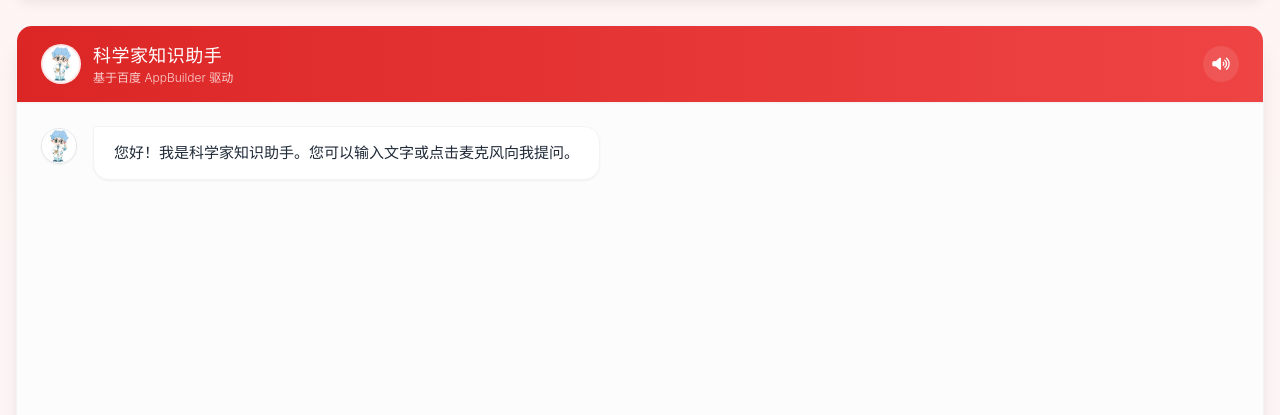
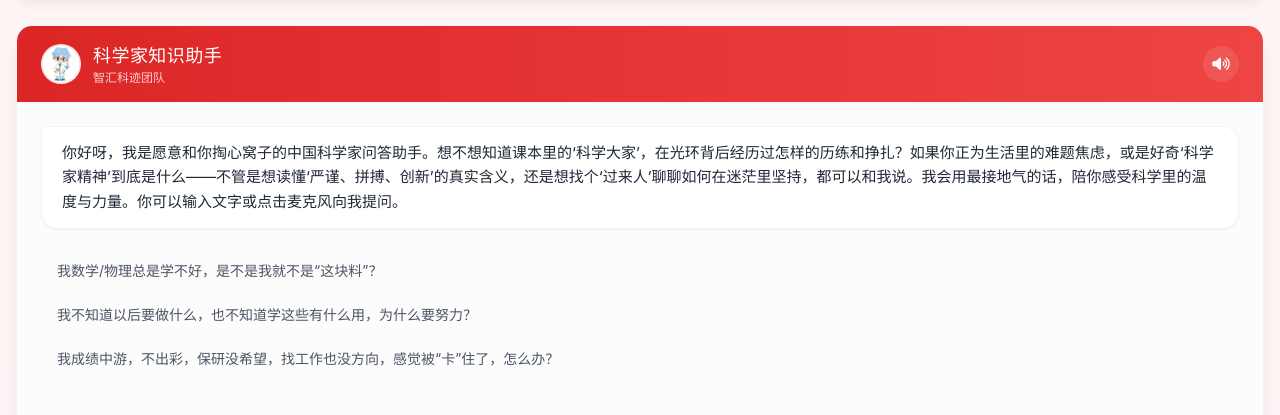
Before and after one commit to moon584/Scientists, a React (Vite) app: page / in a window 1280 px wide. Shown: the part 537-952 px from the top of the page. Built offline with nearby package versions, Linux system fonts and the light colour scheme; no server answers.

Commit message:
优化对话框

```diff
--- a/src/components/ChatAssistant.tsx
+++ b/src/components/ChatAssistant.tsx
@@ -1,9 +1,13 @@
 import { useState, useRef, useEffect } from "react";
 import RecordRTC from "recordrtc";
-import { marked } from "marked"; // 新增导入
+import { marked } from "marked";
 
-// 如果配置了代理，这里可以使用相对路径，或者根据环境判断
 const API_BASE_URL = import.meta.env.VITE_API_URL || "";
+
+marked.setOptions({
+  gfm: true,
+  breaks: true,
+});
 
 interface Message {
   id: string;
@@ -12,12 +16,27 @@ interface Message {
   htmlContent?: string;
 }
 
+const renderMarkdownToHtml = async (content: string) => {
+  const normalizedContent = content
+    .replace(/\r\n/g, "\n")
+    .replace(/\\n/g, "\n")
+    .trim();
+
+  try {
+    return await marked.parse(normalizedContent);
+  } catch (error) {
+    console.error("Markdown parse error:", error);
+    return normalizedContent.replace(/\n/g, "<br />");
+  }
+};
+
 export default function ChatAssistant() {
   const [messages, setMessages] = useState<Message[]>([
     {
       id: "1",
       role: "assistant",
-      content: "您好！我是科学家知识助手。您可以输入文字或点击麦克风向我提问。",
+      content:
+        "你好呀，我是愿意和你掏心窝子的中国科学家问答助手。想不想知道课本里的‘科学大家’，在光环背后经历过怎样的历练和挣扎？如果你正为生活里的难题焦虑，或是好奇‘科学家精神’到底是什么——不管是想读懂‘严谨、拼搏、创新’的真实含义，还是想找个‘过来人’聊聊如何在迷茫里坚持，都可以和我说。我会用最接地气的话，陪你感受科学里的温度与力量。你可以输入文字或点击麦克风向我提问。",
     },
   ]);
   const [input, setInput] = useState("");
@@ -44,27 +63,24 @@ export default function ChatAssistant() {
   // 语音播报
   const speak = (text: string) => {
     if (!window.speechSynthesis || isMuted) return;
-    window.speechSynthesis.cancel(); // 停止当前播报
+    window.speechSynthesis.cancel();
 
     const utterance = new SpeechSynthesisUtterance(text);
     utterance.lang = "zh-CN";
 
-    // 尝试寻找中文男声
     const voices = window.speechSynthesis.getVoices();
 
-    // 优先寻找明确的男声标识，特别是 Edge 的高质量男声
     let targetVoice = voices.find(
       (voice) =>
         voice.lang.includes("zh") &&
-        (voice.name.includes("Yunxi") || // Edge 常见高质量男声 (云希)
-          voice.name.includes("Yunjian") || // Edge 常见高质量男声 (云健)
-          voice.name.includes("Yunze") || // Edge 常见高质量男声 (云泽)
-          voice.name.includes("Kangkang") || // Windows 常见男声
+        (voice.name.includes("Yunxi") ||
+          voice.name.includes("Yunjian") ||
+          voice.name.includes("Yunze") ||
+          voice.name.includes("Kangkang") ||
           voice.name.toLowerCase().includes("male") ||
           voice.name.includes("男")),
     );
 
-    // 如果没找到明确的男声，则寻找任何不是常见女声的中文声音
     if (!targetVoice) {
       targetVoice = voices.find(
         (voice) =>
@@ -78,7 +94,6 @@ export default function ChatAssistant() {
       );
     }
 
-    // 如果还是没找到，就随便选一个中文声音
     if (!targetVoice) {
       targetVoice = voices.find((voice) => voice.lang.includes("zh"));
     }
@@ -87,17 +102,15 @@ export default function ChatAssistant() {
       utterance.voice = targetVoice;
     }
 
-    // 针对 Edge 的高质量男声，不需要过度降调，否则会失真
     if (
       targetVoice &&
       (targetVoice.name.includes("Yunxi") ||
         targetVoice.name.includes("Yunjian") ||
         targetVoice.name.includes("Yunze"))
     ) {
-      utterance.pitch = 1.0; // 保持原声
-      utterance.rate = 1.0; // 保持正常语速
+      utterance.pitch = 1.0;
+      utterance.rate = 1.0;
     } else {
-      // 如果是普通声音，稍微降低音调让其更像男声
       utterance.pitch = 0.8;
       utterance.rate = 0.95;
     }
@@ -105,7 +118,6 @@ export default function ChatAssistant() {
     window.speechSynthesis.speak(utterance);
   };
 
-  // 确保声音列表加载完成
   useEffect(() => {
     if (window.speechSynthesis) {
       window.speechSynthesis.onvoiceschanged = () => {
@@ -113,7 +125,6 @@ export default function ChatAssistant() {
       };
     }
 
-    // 组件卸载时清理录音资源
     return () => {
       if (streamRef.current) {
         streamRef.current.getTracks().forEach((track) => track.stop());
@@ -133,8 +144,8 @@ export default function ChatAssistant() {
         type: "audio",
         mimeType: "audio/wav",
         recorderType: RecordRTC.StereoAudioRecorder,
-        desiredSampRate: 16000, // 百度要求 16000 或 8000
-        numberOfAudioChannels: 1, // 百度要求单声道
+        desiredSampRate: 16000,
+        numberOfAudioChannels: 1,
       });
 
       recorder.startRecording();
@@ -155,12 +166,10 @@ export default function ChatAssistant() {
     recorderRef.current.stopRecording(async () => {
       const blob = recorderRef.current!.getBlob();
 
-      // 停止麦克风流
       if (streamRef.current) {
         streamRef.current.getTracks().forEach((track) => track.stop());
       }
 
-      // 发送到后端进行语音识别
       const formData = new FormData();
       formData.append("audio", blob, "recording.wav");
 
@@ -229,27 +238,18 @@ export default function ChatAssistant() {
         setConversationId(data.conversation_id);
       }
 
-      // 在 sendMessage 中
       const markdownText = data.answer || "抱歉，我暂时无法回答这个问题。";
-      let htmlContent = "";
-
-      try {
-        // 将 Markdown 转换为 HTML
-        htmlContent = await marked.parse(markdownText);
-      } catch (error) {
-        console.error("Markdown parse error:", error);
-        htmlContent = markdownText; // 转换失败则使用纯文本
-      }
+      const htmlContent = await renderMarkdownToHtml(markdownText);
 
       const assistantMessage: Message = {
         id: (Date.now() + 1).toString(),
         role: "assistant",
-        content: markdownText, // 纯文本用于语音播报
-        htmlContent: htmlContent, // 新增字段用于渲染
+        content: markdownText,
+        htmlContent: htmlContent,
       };
 
       setMessages((prev) => [...prev, assistantMessage]);
-      speak(markdownText); // 语音播报仍使用纯文本
+      speak(markdownText);
     } catch (error) {
       console.error("Chat error:", error);
       setMessages((prev) => [
@@ -263,6 +263,12 @@ export default function ChatAssistant() {
     } finally {
       setIsLoading(false);
     }
+  };
+
+  // 预设问题点击处理
+  const handlePresetQuestion = (question: string) => {
+    setInput(question);
+    setTimeout(() => sendMessage(), 0);
   };
 
   return (
@@ -287,7 +293,7 @@ export default function ChatAssistant() {
               科学家知识助手
             </h3>
             <p className="text-xs text-red-100 opacity-90 font-light">
-              基于百度 AppBuilder 驱动
+              智汇科迹团队
             </p>
           </div>
         </div>
@@ -314,37 +320,15 @@ export default function ChatAssistant() {
       </div>
 
       {/* 消息区域 */}
-      <div className="flex-1 overflow-y-auto p-6 space-y-6 bg-gray-50/50 dark:bg-gray-900/50 scroll-smooth">
+      <div className="flex-1 overflow-y-auto overflow-x-hidden p-6 space-y-6 bg-gray-50/50 dark:bg-gray-900/50 scroll-smooth">
         {messages.map((msg) => (
           <div
             key={msg.id}
-            className={`flex gap-4 ${msg.role === "user" ? "flex-row-reverse" : "flex-row"}`}
+            className={`flex ${msg.role === "user" ? "justify-end" : "justify-start"}`}
           >
-            {/* 头像 */}
-            <div className="flex-shrink-0 mt-0.5">
-              {msg.role === "assistant" ? (
-                <div className="w-9 h-9 rounded-full bg-white overflow-hidden flex items-center justify-center border border-gray-200 shadow-sm">
-                  <img
-                    src="/docs/头像/ai-avatar.png"
-                    alt="AI"
-                    className="w-full h-full object-cover"
-                    onError={(e) => {
-                      (e.target as HTMLImageElement).style.display = "none";
-                      e.currentTarget.parentElement!.innerHTML =
-                        '<i class="fas fa-robot text-red-600 text-sm"></i>';
-                    }}
-                  />
-                </div>
-              ) : (
-                <div className="w-9 h-9 rounded-full bg-gradient-to-br from-red-500 to-red-600 flex items-center justify-center text-white shadow-sm">
-                  <i className="fas fa-user text-sm"></i>
-                </div>
-              )}
-            </div>
-
-            {/* 消息气泡 */}
+            {/* 消息气泡 - 最大化宽度 */}
             <div
-              className={`max-w-[75%] px-5 py-3.5 text-[15px] leading-relaxed shadow-sm ${
+              className={`max-w-[100%] min-w-0 px-5 py-3.5 text-[15px] leading-relaxed shadow-sm break-words overflow-x-hidden ${
                 msg.role === "user"
                   ? "bg-red-600 text-white rounded-2xl rounded-tr-sm"
                   : "bg-white dark:bg-gray-800 text-gray-800 dark:text-gray-200 border border-gray-100 dark:border-gray-700 rounded-2xl rounded-tl-sm"
@@ -352,31 +336,54 @@ export default function ChatAssistant() {
             >
               {msg.role === "assistant" && msg.htmlContent ? (
                 <div
-                  className="whitespace-pre-wrap prose prose-sm max-w-none dark:prose-invert"
+                  className="whitespace-pre-wrap prose prose-sm max-w-none dark:prose-invert overflow-x-hidden [&_*]:break-words [&_pre]:whitespace-pre-wrap [&_pre]:break-words [&_pre]:overflow-x-auto"
                   dangerouslySetInnerHTML={{ __html: msg.htmlContent }}
                 />
               ) : (
-                <p className="whitespace-pre-wrap">{msg.content}</p>
+                <p className="whitespace-pre-wrap break-words">{msg.content}</p>
               )}
             </div>
           </div>
         ))}
+
+        {/* 预设问题 - 仅在初始状态显示 */}
+        {messages.length === 1 && (
+          <div className="mt-2 space-y-2">
+            <button
+              onClick={() =>
+                handlePresetQuestion(
+                  "我数学/物理总是学不好，是不是我就不是“这块料”？",
+                )
+              }
+              className="block w-full text-left text-sm text-gray-600 dark:text-gray-400 hover:text-red-600 dark:hover:text-red-400 hover:bg-gray-100 dark:hover:bg-gray-800 px-4 py-2 rounded-lg transition-colors"
+            >
+              我数学/物理总是学不好，是不是我就不是“这块料”？
+            </button>
+            <button
+              onClick={() =>
+                handlePresetQuestion(
+                  "我不知道以后要做什么，也不知道学这些有什么用，为什么要努力？",
+                )
+              }
+              className="block w-full text-left text-sm text-gray-600 dark:text-gray-400 hover:text-red-600 dark:hover:text-red-400 hover:bg-gray-100 dark:hover:bg-gray-800 px-4 py-2 rounded-lg transition-colors"
+            >
+              我不知道以后要做什么，也不知道学这些有什么用，为什么要努力？
+            </button>
+            <button
+              onClick={() =>
+                handlePresetQuestion(
+                  "我成绩中游，不出彩，保研没希望，找工作也没方向，感觉被“卡”住了，怎么办？",
+                )
+              }
+              className="block w-full text-left text-sm text-gray-600 dark:text-gray-400 hover:text-red-600 dark:hover:text-red-400 hover:bg-gray-100 dark:hover:bg-gray-800 px-4 py-2 rounded-lg transition-colors"
+            >
+              我成绩中游，不出彩，保研没希望，找工作也没方向，感觉被“卡”住了，怎么办？
+            </button>
+          </div>
+        )}
+
         {isLoading && (
-          <div className="flex gap-4 flex-row">
-            <div className="flex-shrink-0 mt-0.5">
-              <div className="w-9 h-9 rounded-full bg-white overflow-hidden flex items-center justify-center border border-gray-200 shadow-sm">
-                <img
-                  src="/docs/头像/ai-avatar.png"
-                  alt="AI"
-                  className="w-full h-full object-cover"
-                  onError={(e) => {
-                    (e.target as HTMLImageElement).style.display = "none";
-                    e.currentTarget.parentElement!.innerHTML =
-                      '<i class="fas fa-robot text-red-600 text-sm"></i>';
-                  }}
-                />
-              </div>
-            </div>
+          <div className="flex justify-start">
             <div className="bg-white dark:bg-gray-800 border border-gray-100 dark:border-gray-700 rounded-2xl rounded-tl-sm px-5 py-4 shadow-sm flex gap-1.5 items-center h-[50px]">
               <div className="w-1.5 h-1.5 bg-gray-400 rounded-full animate-bounce"></div>
               <div
--- a/src/index.css
+++ b/src/index.css
@@ -46,6 +46,11 @@ body {
   height: 8px;
 }
 
+body,html{
+  overflow-x: hidden;
+}
+
+
 ::-webkit-scrollbar-track {
   background: var(--color-background-light);
 }
```
Also changed, not shown: index.html (+21 -4 lines), 2 other files (tests, documents, lock files or other folders).
